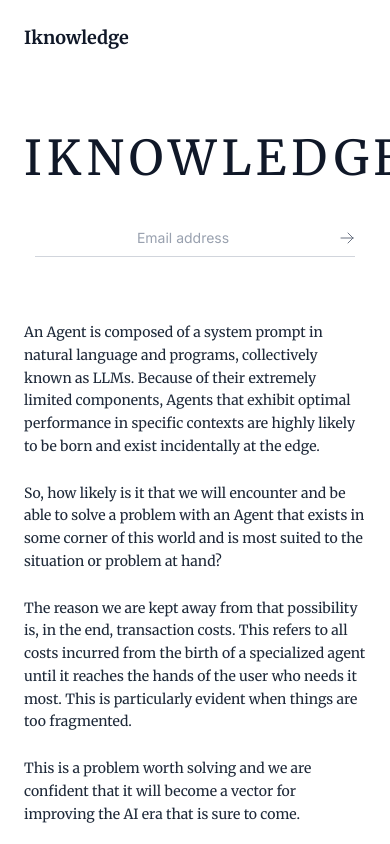
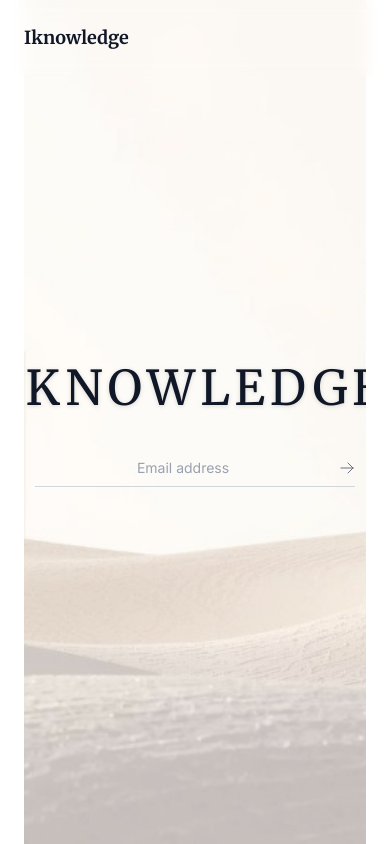
Before and after one commit to ym714/Iknowledge, a Next.js app: page / in a window 390 px wide. Shown: the top 844 px of the page. Built offline with nearby package versions, Linux system fonts and the light colour scheme.

Commit message:
Implement responsive background image in Hero

```diff
--- a/src/components/Hero.tsx
+++ b/src/components/Hero.tsx
@@ -1,13 +1,30 @@
+import Image from "next/image";
 import Waitlist from "./Waitlist";
 
 export default function Hero() {
     return (
-        <section className="pt-32 pb-16 text-center font-sans">
-            <h1 className="text-5xl md:text-6xl font-serif tracking-widest text-gray-900 uppercase leading-tight mb-8 animate-fade-in">
-                <span className="block">Iknowledge</span>
-            </h1>
+        <section className="relative min-h-screen flex flex-col items-center justify-center text-center font-sans overflow-hidden">
+            {/* Background Image */}
+            <div className="absolute inset-0 z-0">
+                <Image
+                    src="/og-bg.jpg"
+                    alt="Background"
+                    fill
+                    className="object-cover opacity-80" // Slight opacity to ensure text readability if needed, or remove if image is perfect
+                    priority
+                />
+                {/* Optional: Add a subtle gradient overlay if text contrast is an issue */}
+                {/* <div className="absolute inset-0 bg-white/30" /> */}
+            </div>
 
-            <Waitlist />
+            {/* Content */}
+            <div className="relative z-10 px-4">
+                <h1 className="text-5xl md:text-6xl font-serif tracking-widest text-gray-900 uppercase leading-tight mb-8 animate-fade-in drop-shadow-sm">
+                    <span className="block">Iknowledge</span>
+                </h1>
+
+                <Waitlist />
+            </div>
         </section>
     );
 }
```
